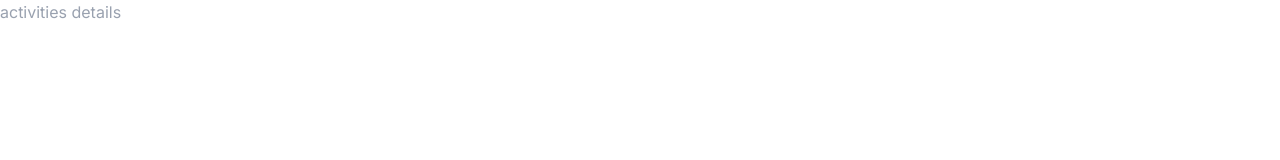
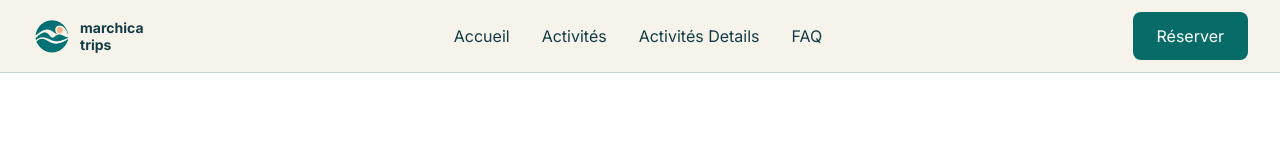
Before and after one commit to ahtalbi/Marchica-Trips, a website built with Vite: page activitiesDetails.html in a window 1280 px wide. Built offline with nearby package versions, Linux system fonts and the light colour scheme.

Commit message:
feat(MTR-10): add responsive navbar

```diff
--- a/activitiesDetails.html
+++ b/activitiesDetails.html
@@ -10,9 +10,44 @@
 </head>
 
 <body>
-    <header></header>
+
+<header class="bg-bg border-b border-border">
+    <nav class="flex items-center justify-between px-4 py-3 lg:px-8" aria-label="Navigation principale">
+        <a href="index.html" class="flex items-center gap-2">
+            <img src="./assets/logo.png" alt=""class="w-10 h-10 object-contain">
+            <span class="font-sans font-bold text-text text-sm leading-tight"> marchica <br> trips</span>
+            </a>
+
+        <details class="relative lg:hidden">
+            <summary class="list-none cursor-pointer border border-border rounded-button w-12 h-12 flex items-center justify-center bg-surface focus-visible:outline-2 focus-visible:outline-focus">
+                <span aria-hidden="true">☰</span>
+                <span class="sr-only">Menu principal</span>
+            </summary>
+            <div class="absolute right-0 top-full mt-2 w-56  bg-surface border border-border rounded-card p-3 shadow-lg z-50 flex flex-col gap-2">
+                <a href="index.html" class="p-2 text-text">Accueil</a>
+                <a href="activities.html" class="p-2 text-text">Activités</a>
+                <a href="activitiesDetails.html" class="p-2 text-text" aria-current="page">Activités Details</a>
+                <a href="faq.html" class="p-2 text-text">FAQ</a>
+                <a href="reserve.html" class="bg-primary text-surface p-3 rounded-button text-center">Réserver</a>
+            </div>
+        </details>
+        <div class="hidden lg:flex items-center gap-8">
+            <a href="index.html" class="text-text hover:text-primary">Accueil</a>
+            <a href="activities.html" class="text-text hover:text-primary">Activités</a>
+            <a href="activitiesDetails.html" class="text-text hover:text-primary" aria-current="page">Activités Details</a>
+            <a href="faq.html" class="text-text hover:text-primary">FAQ</a>
+        </div>
+
+        <!-- Button Desktop -->
+        <a href="reserve.html" class="hidden lg:block bg-primary text-surface  px-6 py-3 rounded-button hover:bg-primary-hover"> Réserver</a>
+    </nav>
+</header>
+
+
+
     <main>
-        <h1 class="text-gray-400">activities details</h1>
+
+
     </main>
     <footer></footer>
 </body>
```
Also changed, not shown: assets/logo.png (added).
